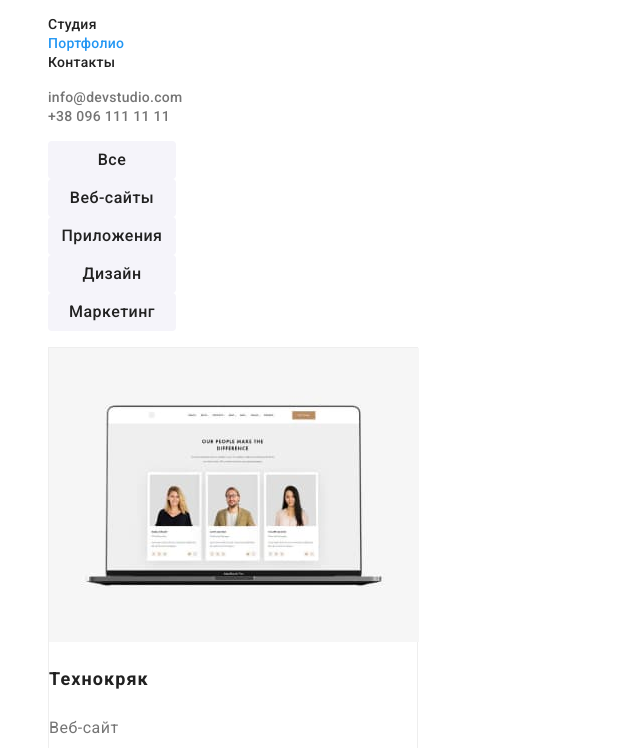
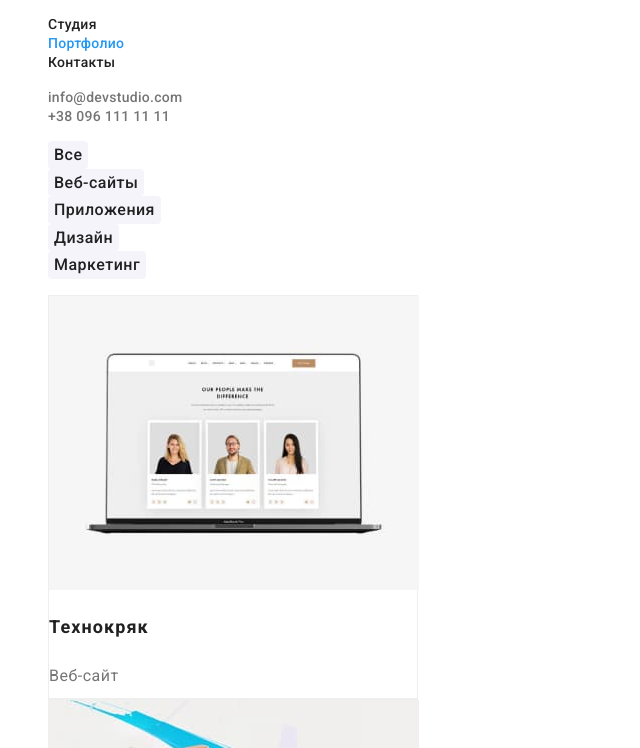
Before and after one commit to AleGarmash/goit-markup-hw-02, a plain HTML site: page portfolio.html in a window 1280 px wide. Shown: the part 41-789 px from the top of the page, without its empty margins (0-640 px from the left). Drawn offline with Linux system fonts and the light colour scheme.

Commit message:
Update styles.css

```diff
--- a/css/styles.css
+++ b/css/styles.css
@@ -248,8 +248,8 @@ body {
 	letter-spacing: 0.03em;
 	color: #212121;
 
-	width: 128px;
-	height: 38px;
+	/* width: 128px;
+	height: 38px; */
 	cursor: pointer;
 	border: none;
 
```
